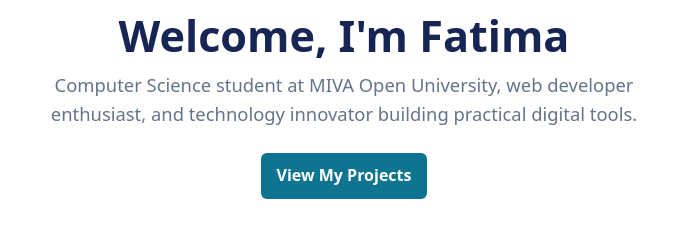
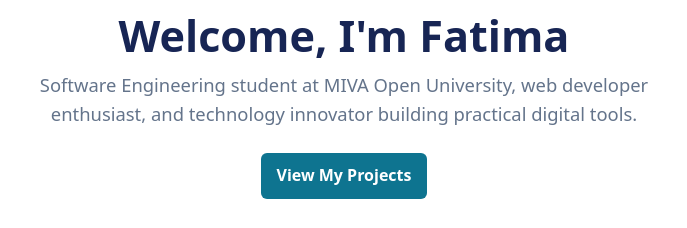
Before and after one commit to Melazeetech/FatimaHamisuPortfolio, a plain HTML site: page index.html in a window 1280 px wide. Shown: the part 359-587 px from the top of the page, 296-983 px from the left. Drawn offline with Linux system fonts and the light colour scheme.

Commit message:
Update homepage degree wording from Computer Science to Software Engineering

```diff
--- a/index.html
+++ b/index.html
@@ -27,7 +27,7 @@
         <section class="card hero">
             <img class="portrait" src="passport.jpg" alt="Portrait of Fatima" width="180" height="180">
             <h1>Welcome, I'm Fatima</h1>
-            <p class="hero-intro">Computer Science student at MIVA Open University, web developer enthusiast, and technology innovator building practical digital tools.</p>
+            <p class="hero-intro">Software Engineering student at MIVA Open University, web developer enthusiast, and technology innovator building practical digital tools.</p>
             <a href="projects.html" class="btn">View My Projects</a>
             <div class="video-container">
                 <p><strong>Welcome Multimedia Introduction</strong></p>
```
